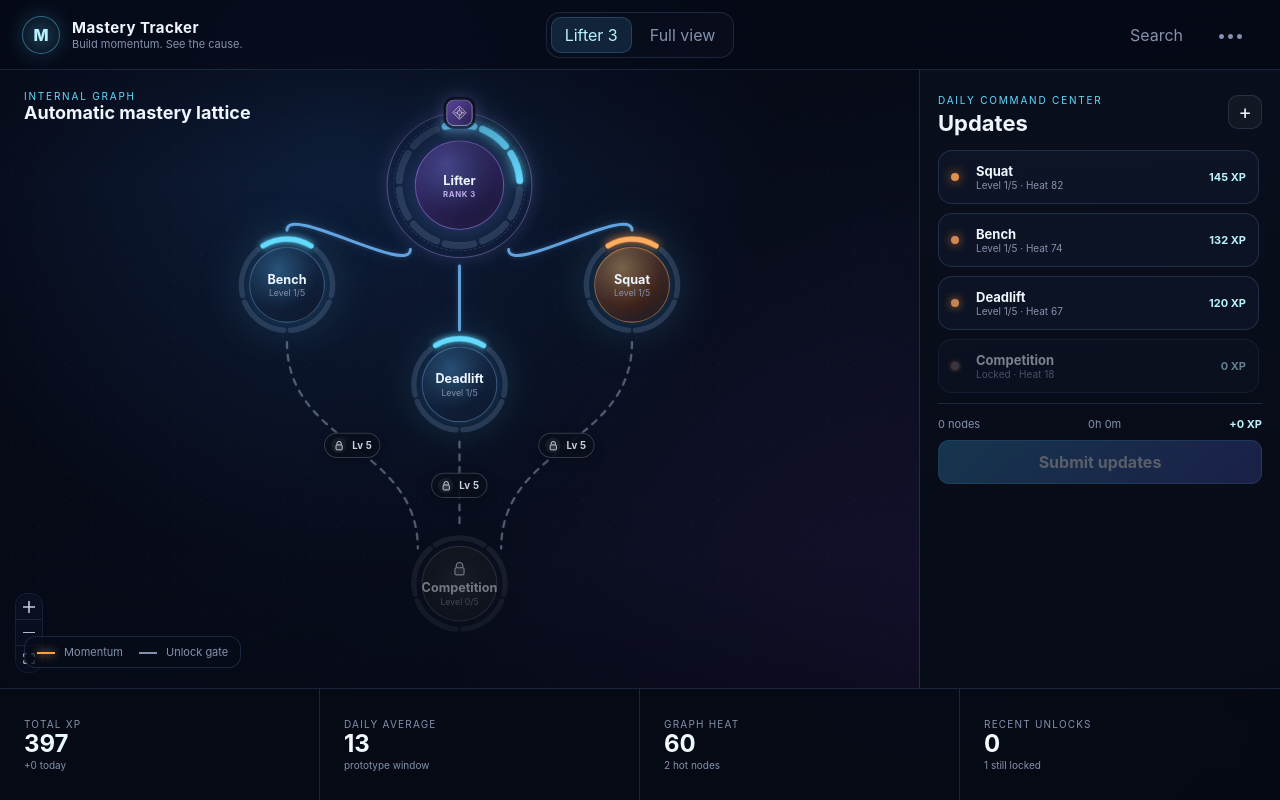
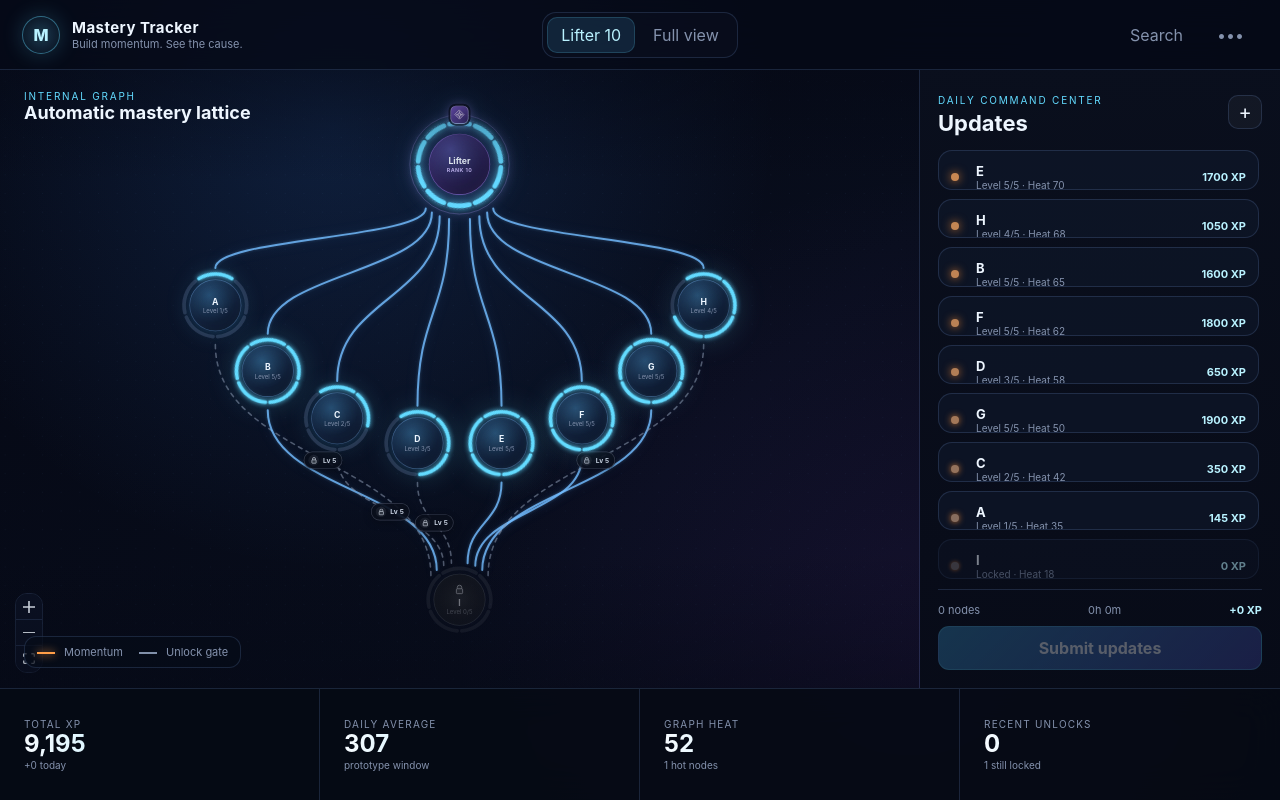
Before and after one commit to JudeaDumont/mastery-tracker, a React (Vite) app in the folder src/renderer/: page / in a window 1280 px wide. Built offline with nearby package versions, Linux system fonts and the light colour scheme.

Commit message:
add new skills and links, update thresholds and layout geometry for improved graph rendering

```diff
--- a/src/renderer/src/layout.ts
+++ b/src/renderer/src/layout.ts
@@ -18,12 +18,14 @@ interface LayoutInput {
   preview?: PreviewNode
 }
 
-const ROOT_GAP = 900
-const RING_GAP = 205
+const ROOT_GAP = 1100
+const BASE_RING_RADIUS = 205
+const RING_DEPTH_GAP = 230
 const START_ANGLE = radians(150)
 const END_ANGLE = radians(30)
 const ROOT_SIZE = 130
 const NODE_SIZE = 112
+const NODE_CLEARANCE = 14
 
 export function graphLayout({ roots, skills, links, preview }: LayoutInput): Record<NodeId, Point> {
   const allRoots = preview?.root
@@ -35,7 +37,7 @@ export function graphLayout({ roots, skills, links, preview }: LayoutInput): Rec
   const positions: Record<NodeId, Point> = {}
 
   allRoots.forEach((root, rootIndex) => {
-    const center = { x: 420 + rootIndex * ROOT_GAP, y: 195 }
+    const center = { x: 500 + rootIndex * ROOT_GAP, y: 195 }
     const rootSkills = allSkills.filter((skill) => skill.rootId === root.id)
     const depth = depthsFor(root.id, rootSkills, links)
     const angles = new Map<NodeId, number>()
@@ -47,10 +49,15 @@ export function graphLayout({ roots, skills, links, preview }: LayoutInput): Rec
       groups.set(value, [...(groups.get(value) ?? []), skill])
     })
 
+    let previousRadius = 0
+
     Array.from(groups.entries())
       .sort(([a], [b]) => a - b)
       .forEach(([ring, ringSkills]) => {
         const sorted = [...ringSkills].sort((a, b) => a.id.localeCompare(b.id))
+        const minimumDepthRadius = ring === 1 ? BASE_RING_RADIUS : previousRadius + RING_DEPTH_GAP
+        const radius = Math.max(minimumDepthRadius, minimumRadiusForCount(sorted.length))
+        previousRadius = radius
 
         sorted.forEach((skill, index) => {
           const parentAngles = links
@@ -62,7 +69,6 @@ export function graphLayout({ roots, skills, links, preview }: LayoutInput): Rec
             parentAngles.length > 1
               ? clamp(circularMean(parentAngles), radians(15), radians(165))
               : fallback
-          const radius = RING_GAP * ring
           const nodeCenter = {
             x: center.x + Math.cos(angle) * radius,
             y: center.y + Math.sin(angle) * radius
@@ -121,6 +127,15 @@ function depthsFor(rootId: RootId, skills: Skill[], links: Link[]): Map<NodeId,
   return depth
 }
 
+function minimumRadiusForCount(count: number): number {
+  if (count <= 1) return BASE_RING_RADIUS
+
+  const arc = Math.abs(START_ANGLE - END_ANGLE)
+  const angleStep = arc / (count - 1)
+  const centerSpacing = NODE_SIZE + NODE_CLEARANCE
+  return centerSpacing / (2 * Math.sin(angleStep / 2))
+}
+
 function distributedAngle(index: number, count: number): number {
   if (count <= 1) return Math.PI / 2
   return START_ANGLE + ((END_ANGLE - START_ANGLE) * index) / (count - 1)
--- a/src/renderer/src/store.ts
+++ b/src/renderer/src/store.ts
@@ -18,60 +18,127 @@ export const ROOT_CAPACITY = 8
 
 const initialRoots: Root[] = [{ id: 'lifter', title: 'Lifter' }]
 
+const thresholds = [100, 300, 600, 1000, 1500]
+
 const initialSkills: Skill[] = [
   {
-    id: 'squat',
+    id: 'a',
     rootId: 'lifter',
-    title: 'Squat',
+    title: 'A',
     xp: 145,
     maxLevel: 5,
-    thresholds: [100, 300, 600, 1000, 1500],
-    heat: 82,
+    thresholds,
+    heat: 35,
     gates: []
   },
   {
-    id: 'bench',
+    id: 'b',
     rootId: 'lifter',
-    title: 'Bench',
-    xp: 132,
+    title: 'B',
+    xp: 1600,
     maxLevel: 5,
-    thresholds: [100, 300, 600, 1000, 1500],
-    heat: 74,
+    thresholds,
+    heat: 65,
     gates: []
   },
   {
-    id: 'deadlift',
+    id: 'c',
     rootId: 'lifter',
-    title: 'Deadlift',
-    xp: 120,
+    title: 'C',
+    xp: 350,
     maxLevel: 5,
-    thresholds: [100, 300, 600, 1000, 1500],
-    heat: 67,
+    thresholds,
+    heat: 42,
     gates: []
   },
   {
-    id: 'competition',
+    id: 'd',
     rootId: 'lifter',
-    title: 'Competition',
+    title: 'D',
+    xp: 650,
+    maxLevel: 5,
+    thresholds,
+    heat: 58,
+    gates: []
+  },
+  {
+    id: 'e',
+    rootId: 'lifter',
+    title: 'E',
+    xp: 1700,
+    maxLevel: 5,
+    thresholds,
+    heat: 70,
+    gates: []
+  },
+  {
+    id: 'f',
+    rootId: 'lifter',
+    title: 'F',
+    xp: 1800,
+    maxLevel: 5,
+    thresholds,
+    heat: 62,
+    gates: []
+  },
+  {
+    id: 'g',
+    rootId: 'lifter',
+    title: 'G',
+    xp: 1900,
+    maxLevel: 5,
+    thresholds,
+    heat: 50,
+    gates: []
+  },
+  {
+    id: 'h',
+    rootId: 'lifter',
+    title: 'H',
+    xp: 1050,
+    maxLevel: 5,
+    thresholds,
+    heat: 68,
+    gates: []
+  },
+  {
+    id: 'i',
+    rootId: 'lifter',
+    title: 'I',
     xp: 0,
     maxLevel: 5,
-    thresholds: [100, 300, 600, 1000, 1500],
+    thresholds,
     heat: 18,
     gates: [
-      { nodeId: 'squat', level: 5 },
-      { nodeId: 'bench', level: 5 },
-      { nodeId: 'deadlift', level: 5 }
+      { nodeId: 'a', level: 5 },
+      { nodeId: 'b', level: 5 },
+      { nodeId: 'c', level: 5 },
+      { nodeId: 'd', level: 5 },
+      { nodeId: 'e', level: 5 },
+      { nodeId: 'f', level: 5 },
+      { nodeId: 'g', level: 5 },
+      { nodeId: 'h', level: 5 }
     ]
   }
 ]
 
 const initialLinks: Link[] = [
-  { id: 'lifter-squat', from: 'lifter', to: 'squat' },
-  { id: 'lifter-bench', from: 'lifter', to: 'bench' },
-  { id: 'lifter-deadlift', from: 'lifter', to: 'deadlift' },
-  { id: 'squat-competition', from: 'squat', to: 'competition' },
-  { id: 'bench-competition', from: 'bench', to: 'competition' },
-  { id: 'deadlift-competition', from: 'deadlift', to: 'competition' }
+  { id: 'lifter-a', from: 'lifter', to: 'a' },
+  { id: 'lifter-b', from: 'lifter', to: 'b' },
+  { id: 'lifter-c', from: 'lifter', to: 'c' },
+  { id: 'lifter-d', from: 'lifter', to: 'd' },
+  { id: 'lifter-e', from: 'lifter', to: 'e' },
+  { id: 'lifter-f', from: 'lifter', to: 'f' },
+  { id: 'lifter-g', from: 'lifter', to: 'g' },
+  { id: 'lifter-h', from: 'lifter', to: 'h' },
+  { id: 'a-i', from: 'a', to: 'i' },
+  { id: 'b-i', from: 'b', to: 'i' },
+  { id: 'c-i', from: 'c', to: 'i' },
+  { id: 'd-i', from: 'd', to: 'i' },
+  { id: 'e-i', from: 'e', to: 'i' },
+  { id: 'f-i', from: 'f', to: 'i' },
+  { id: 'g-i', from: 'g', to: 'i' },
+  { id: 'h-i', from: 'h', to: 'i' }
 ]
 
 function draftFor(skills: Skill[]): Record<SkillId, DraftUpdate> {
--- a/src/renderer/src/ui/Graph.tsx
+++ b/src/renderer/src/ui/Graph.tsx
@@ -147,14 +147,14 @@ export function Graph(): ReactElement {
         skill.gates.map((gate) => [`${gate.nodeId}:${skill.id}`, gate.level] as const)
       )
     )
-    const lockedSkillIds = new Set(
-      skills.filter((skill) => isLocked(skill, skills)).map((skill) => skill.id)
-    )
+    const skillsById = new Map(skills.map((skill) => [skill.id, skill]))
 
     const structural = links.map((link) => {
       const gateLevel = gateLevels.get(`${link.from}:${link.to}`)
-      const lockedTarget = lockedSkillIds.has(link.to)
-      const edgeClass = lockedTarget && gateLevel
+      const sourceSkill = skillsById.get(link.from)
+      const gateUnmet =
+        gateLevel !== undefined && (!sourceSkill || levelFor(sourceSkill) < gateLevel)
+      const edgeClass = gateUnmet
         ? 'flow-edge flow-edge--locked-gate'
         : 'flow-edge flow-edge--structure'
 
@@ -164,7 +164,7 @@ export function Graph(): ReactElement {
         handles.get(link.id),
         gateLevel,
         targetGeometry(link.to, positions, roots),
-        lockedTarget,
+        gateUnmet,
         rootSourceGeometry(link.from, positions, roots)
       )
     })
```
